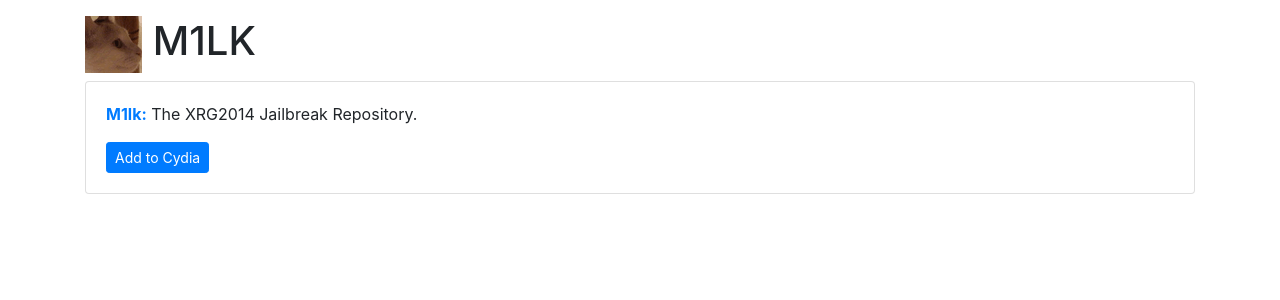
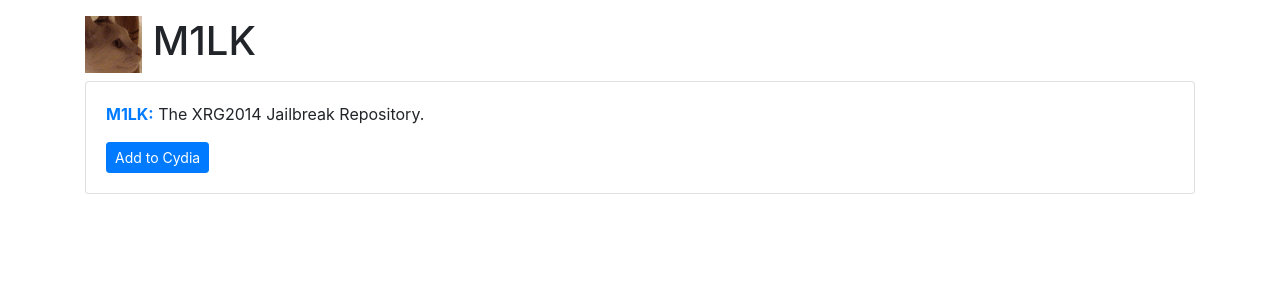
Before and after one commit to XRG2014/XRG2014.github.io, a Jekyll site: the page cydia-repo/index.html, which Jekyll copies as it is, in a window 1280 px wide. Shown: the top 300 px of the page. Built offline with Jekyll 4.4.1, drawn with Linux system fonts in a browser that asks for light colours; nearby versions of some CDN libraries.

Commit message:
Update index.html

```diff
--- a/cydia-repo/index.html
+++ b/cydia-repo/index.html
@@ -1,7 +1,7 @@
 <!DOCTYPE html>
 <html lang="en">
 <head>
-  <title>M1lk Jailbreak Repo</title>
+  <title>M1LK Jailbreak Repo</title>
   <meta charset="utf-8">
   <meta name="viewport" content="width=device-width, initial-scale=1">
   <link rel="stylesheet" href="https://stackpath.bootstrapcdn.com/bootstrap/4.5.0/css/bootstrap.min.css" integrity="sha384-9aIt2nRpC12Uk9gS9baDl411NQApFmC26EwAOH8WgZl5MYYxFfc+NcPb1dKGj7Sk" crossorigin="anonymous">
@@ -17,7 +17,7 @@
 <div class="container">
 	<div class="card">
 		<div class="card-body">
-			<p><span class="text-primary"><b>M1lk:</span></b> The XRG2014 Jailbreak Repository.</p>
+			<p><span class="text-primary"><b>M1LK:</span></b> The XRG2014 Jailbreak Repository.</p>
 			<a class="btn btn-sm btn-primary" href="cydia://url/https://cydia.saurik.com/api/share#?source=https://xrg2014.github.io/cydia-repo/">Add to Cydia</a>
 		</div>
 	</div>
```
